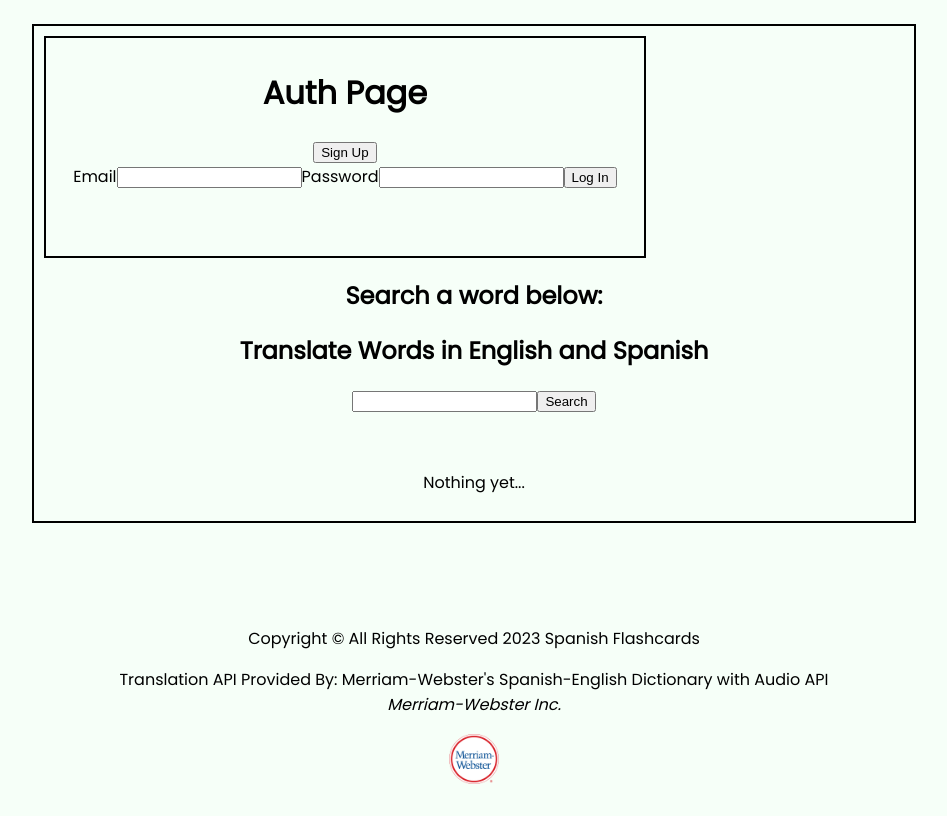
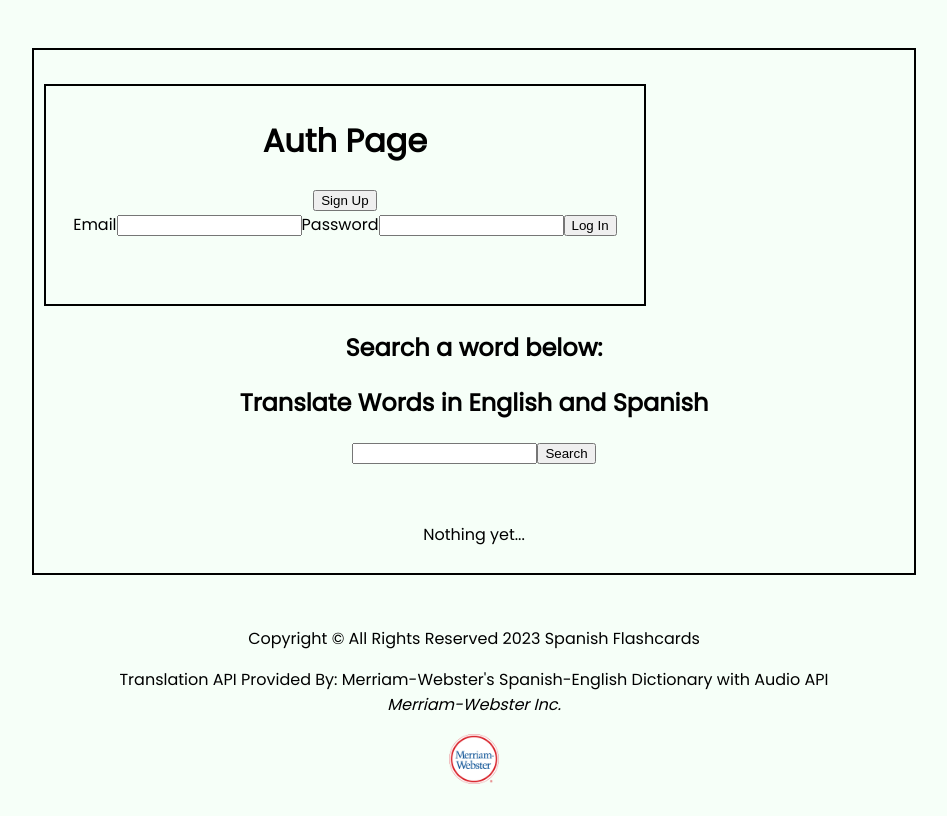
Before and after one commit to al-brooks/spanish-flashcards-client, a React (Create React App) app: page / in a window 1280 px wide. Shown: the whole page, without its empty margins (166-1113 px from the left). Built offline with nearby package versions, Linux system fonts and the light colour scheme.

Commit message:
adds margin to main

```diff
--- a/src/index.css
+++ b/src/index.css
@@ -22,6 +22,7 @@ body {
 main {
   border: 2px solid black;
   width: 70%;
+  margin: 3vmin 0;
   padding: 10px;
 }
 
```
